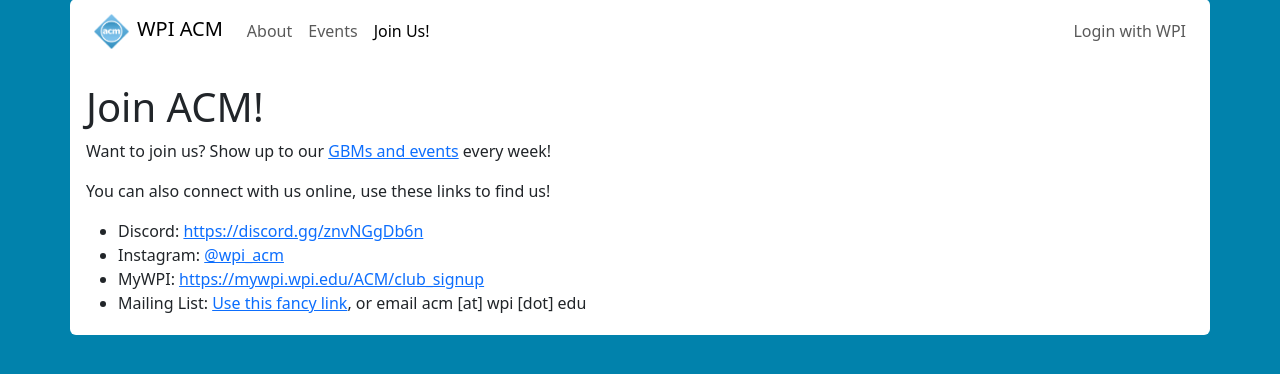
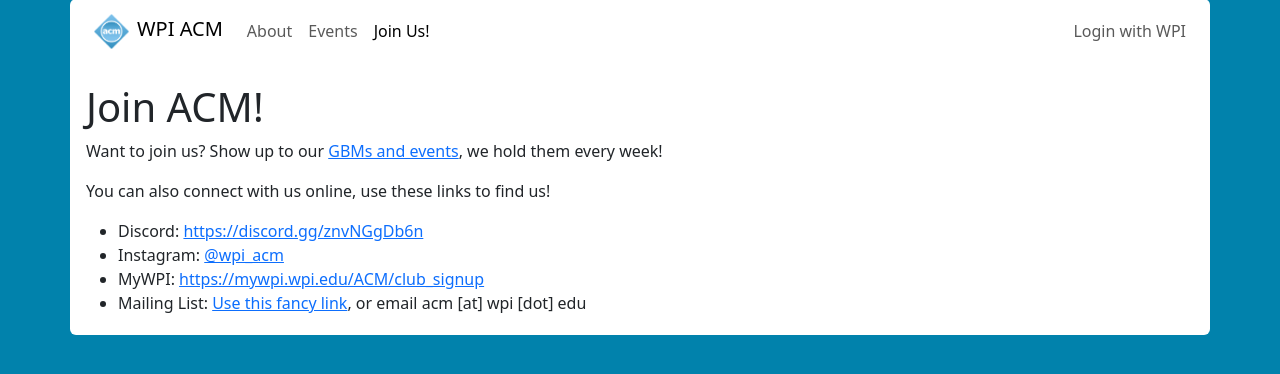
Before and after one commit to wpi-acm/acm-site, a Flask app: page /join in a window 1280 px wide. Shown: the part 49-423 px from the top of the page. Run offline with Flask 3, Linux system fonts and the light colour scheme; parts of the project's set-up code (start-up, migrations or seed data) failed here and were passed over; some libraries are stand-ins or nearby versions.

Commit message:
Make join page a little more friendly
Previous text implied that you had to show up to every meeting to join
the club, new text only says that we host events every week!

```diff
--- a/acmsite/templates/join.html
+++ b/acmsite/templates/join.html
@@ -5,8 +5,8 @@
 <h1>Join ACM!</h1>
 
 <p>Want to join us? Show up to our <a href="{{ url_for('main.events')}}">GBMs and
-                                                                      events</a>
-every week!</p>
+                                                                      events</a>,
+                                                                  we hold them every week!</p>
 
 <p>You can also connect with us online, use these links to find us!</p>
 
```
